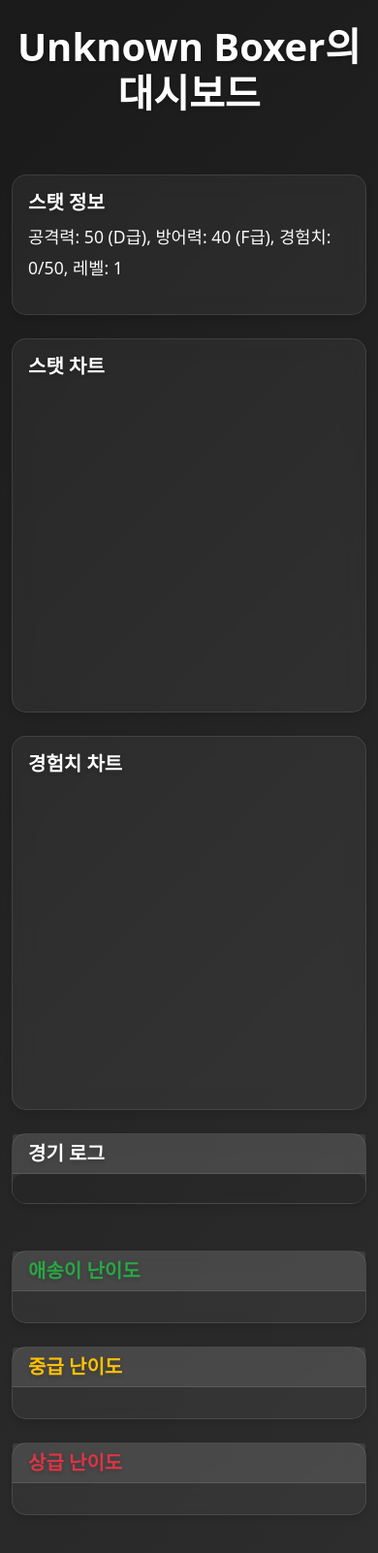
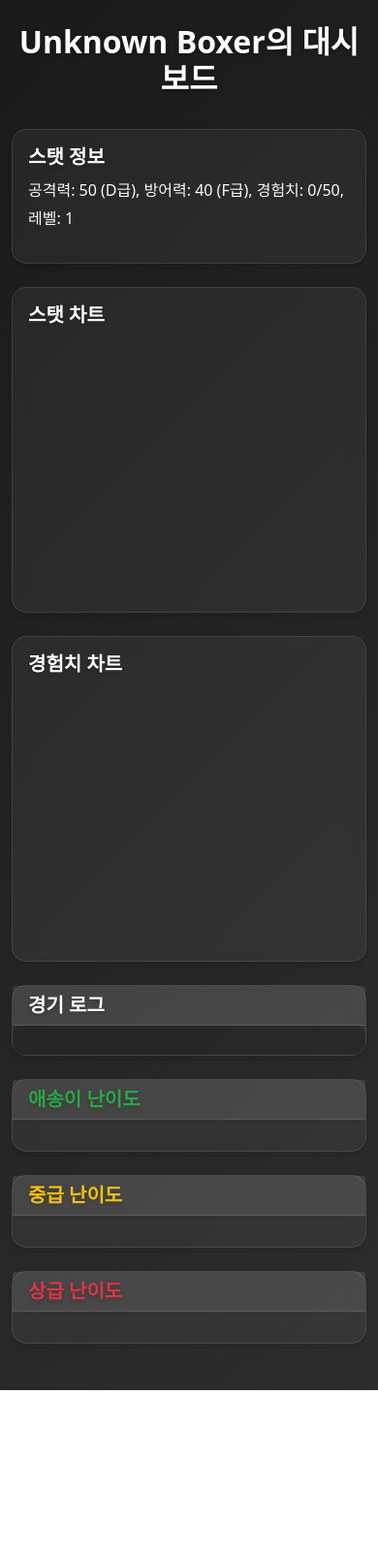
Before and after one commit to solardayz/lengendary_boxer, a plain HTML site: page dashboard.html in a window 390 px wide. Shown: the whole page at 97% size. After the commit the page ends 1434 px from the top, so only its background shows below. Drawn offline with nearby package versions, Linux system fonts and the light colour scheme.

Commit message:
대시보드 반응형 디자인 개선: 미디어 쿼리를 추가하여 모바일 화면에서의 레이아웃 및 스타일 조정

```diff
--- a/dashboard.html
+++ b/dashboard.html
@@ -101,6 +101,24 @@
       height: 300px;
       margin-bottom: 20px;
     }
+    @media (max-width: 768px) {
+      .dashboard-title {
+        font-size: 2em;
+        margin-bottom: 1em;
+      }
+      .card {
+        margin-bottom: 1rem;
+      }
+      .chart-container {
+        height: 250px;
+      }
+      .match-logs {
+        max-height: 250px;
+      }
+      .stat-info {
+        font-size: 1em;
+      }
+    }
   </style>
 </head>
 <body class="text-light">
@@ -108,9 +126,8 @@
     <h1 id="dashboardTitle" class="dashboard-title text-center">복서의 대시보드</h1>
 
     <div class="row">
-      <!-- 왼쪽 컬럼: 스탯 정보와 차트 -->
-      <div class="col-md-8">
-        <!-- 스탯 정보 -->
+      <!-- 스탯 정보 -->
+      <div class="col-12 col-lg-8">
         <div class="card mb-4">
           <div class="card-body">
             <h5 class="card-title">스탯 정보</h5>
@@ -139,8 +156,8 @@
         </div>
       </div>
 
-      <!-- 오른쪽 컬럼: 경기 로그 -->
-      <div class="col-md-4">
+      <!-- 경기 로그 -->
+      <div class="col-12 col-lg-4">
         <div class="card mb-4">
           <div class="card-header">
             <h5 class="card-title mb-0">경기 로그</h5>
@@ -153,9 +170,9 @@
     </div>
 
     <!-- 상대 목록 -->
-    <div class="row mt-4">
+    <div class="row">
       <!-- 쉬움 난이도 -->
-      <div class="col-md-4">
+      <div class="col-12 col-md-4">
         <div class="card mb-4">
           <div class="card-header">
             <h5 class="card-title mb-0 difficulty-easy">애송이 난이도</h5>
@@ -167,7 +184,7 @@
       </div>
 
       <!-- 중간 난이도 -->
-      <div class="col-md-4">
+      <div class="col-12 col-md-4">
         <div class="card mb-4">
           <div class="card-header">
             <h5 class="card-title mb-0 difficulty-medium">중급 난이도</h5>
@@ -179,7 +196,7 @@
       </div>
 
       <!-- 어려움 난이도 -->
-      <div class="col-md-4">
+      <div class="col-12 col-md-4">
         <div class="card mb-4">
           <div class="card-header">
             <h5 class="card-title mb-0 difficulty-hard">상급 난이도</h5>
```
